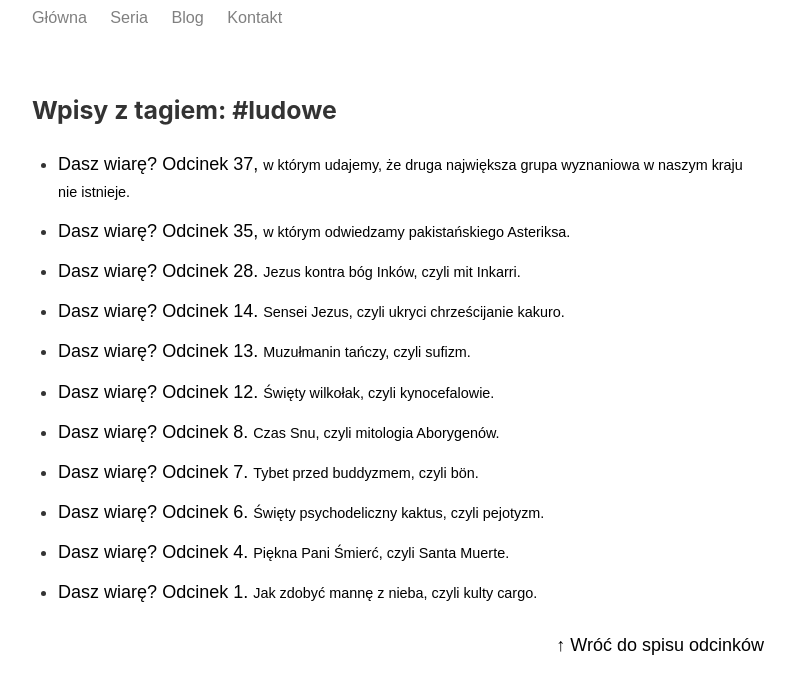
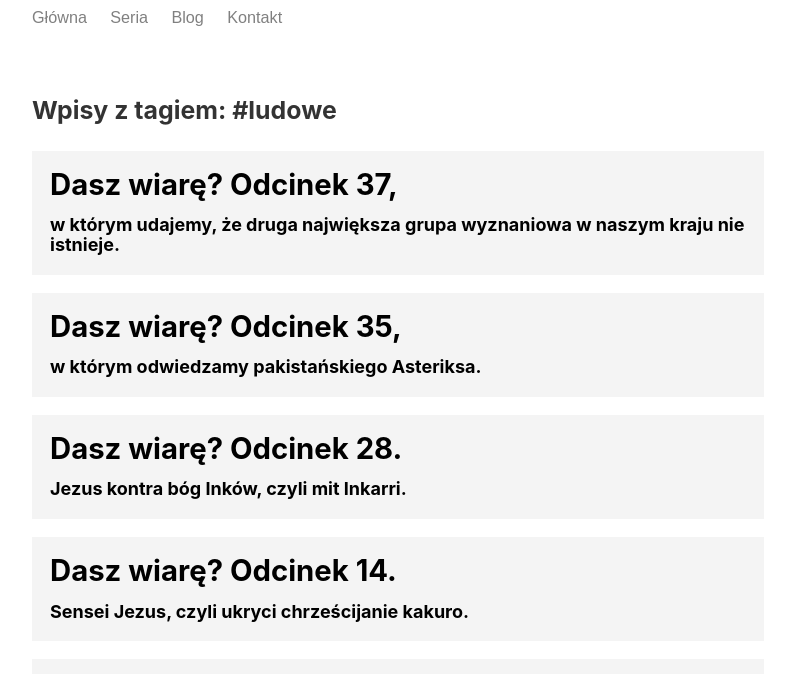
Before and after one commit to 90sidort/ts-blogDW, a Gatsby site: page /tag/ludowe in a window 1280 px wide. Shown: the part 118-792 px from the top of the page, without its empty margins (242-1037 px from the left). Built offline with nearby package versions, Linux system fonts and the light colour scheme; Gatsby itself is replaced by a stand-in of ours.

Commit message:
tags working version

```diff
--- a/src/templates/tags-page.js
+++ b/src/templates/tags-page.js
@@ -28,14 +28,15 @@ const TagsPage = (props) => {
         <Layout>
             <Head title={`tag #${props.pageContext.slug}`}/>
                 <h3>Wpisy z tagiem: #{props.pageContext.slug}</h3>
-                <ul>
+                <ul className={blogStyles.posts}>
                     {
                         data.allMarkdownRemark.edges.map((edge) => {
                         if ((edge.node.frontmatter.tag).includes(props.pageContext.slug)) {
                             return (
-                                <li>
+                                <li className={blogStyles.post}>
                                     <Link to={`/blog/${edge.node.fields.slug}`} className={blogStyles.backMain}>
-                                        {edge.node.frontmatter.title} <small>{edge.node.frontmatter.subtitle}</small>
+                                        <h2>{edge.node.frontmatter.title}</h2>
+                                        <h4>{edge.node.frontmatter.subtitle}</h4>
                                     </Link>
                                 </li>
                             )
```
